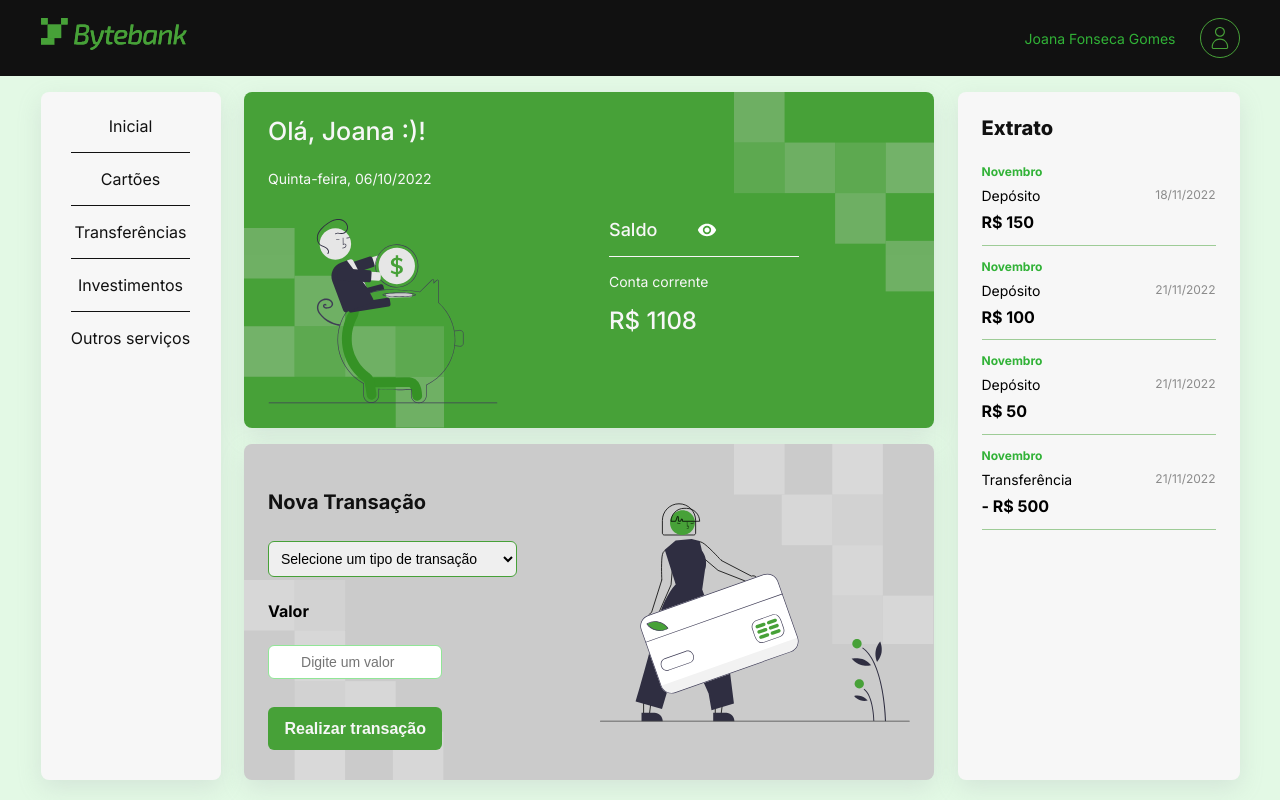
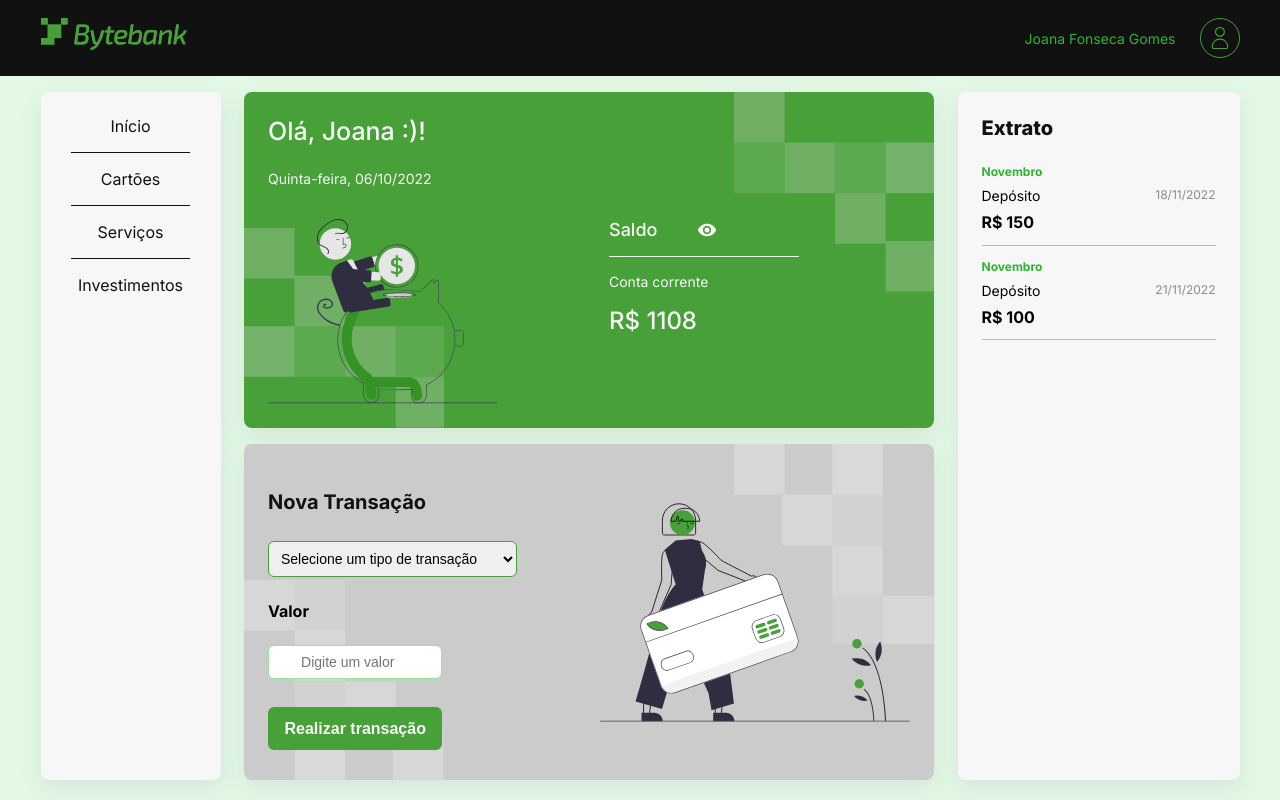
Before and after one commit to NeiltonSeguins/bytebank-v1, a React (Create React App) app: page / in a window 1280 px wide. Built offline with nearby package versions, Linux system fonts and the light colour scheme; data requests are answered from the project's data file.

Commit message:
Corrige algumas rotas e faz a organização de arquivos

```diff
--- a/db.json
+++ b/db.json
@@ -13,20 +13,6 @@
       "data": "21/11/2022",
       "mes": "Novembro",
       "id": 2
-    },
-    {
-      "transacao": "Depósito",
-      "valor": "50",
-      "data": "21/11/2022",
-      "mes": "Novembro",
-      "id": 3
-    },
-    {
-      "transacao": "Transferência",
-      "valor": "500",
-      "data": "21/11/2022",
-      "mes": "Novembro",
-      "id": 4
     }
   ],
   "saldo": {
--- a/src/Rotas.jsx
+++ b/src/Rotas.js
@@ -1,7 +1,7 @@
 import { Route, Routes, useLocation } from 'react-router-dom';
 import Cartoes from './rotas/Cartoes/Cartoes';
 import Investimentos from './rotas/Investimentos/Investimentos';
-import App from './rotas/App';
+import App from './App';
 
 export function Rotas() {
   return (
--- a/src/componentes/Menu/index.jsx
+++ b/src/componentes/Menu/index.jsx
@@ -3,11 +3,10 @@ import { Link } from 'react-router-dom';
 import estilos from './Menu.module.css';
 
 const listaMenu = [
-  { link: 'Inicial', href: '/' },
+  { link: 'Início', href: '/' },
   { link: 'Cartões', href: '/cartoes' },
-  { link: 'Transferências', href: '/transferencias' },
+  { link: 'Serviços', href: '/servicos' },
   { link: 'Investimentos', href: '/investimentos' },
-  { link: 'Outros serviços', href: '/outros-servicos' },
 ];
 
 export default function Menu() {
```
Also changed, not shown: src/App.js (renamed from src/rotas/App.js, +11 -11 lines).
